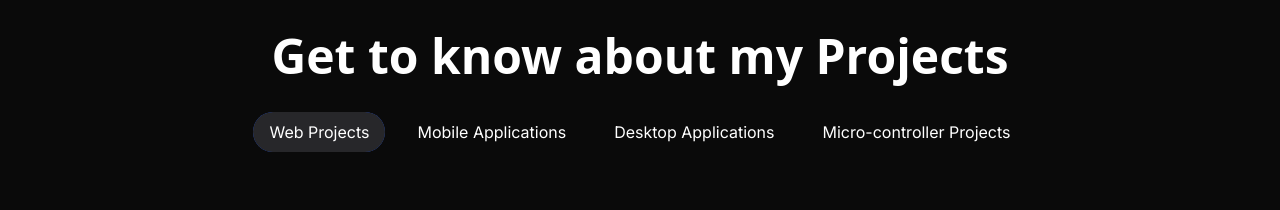
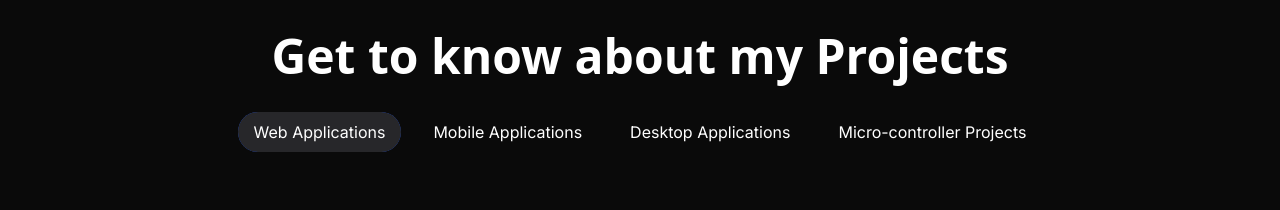
Before and after one commit to manushadananjaya/Manusha-portolio, a Next.js app: page / in a window 1280 px wide. Shown: the part 1480-1690 px from the top of the page. Built offline with nearby package versions, Linux system fonts and the light colour scheme.

Commit message:
init commit

```diff
--- a/components/ProjectPage.tsx
+++ b/components/ProjectPage.tsx
@@ -16,7 +16,7 @@ function ProfilePage() {
 
   const tabs = [
     {
-      title: "Web Projects",
+      title: "Web Applications",
       content: <Carousel items={renderCards(webProjects)} />,
     },
     {
```
